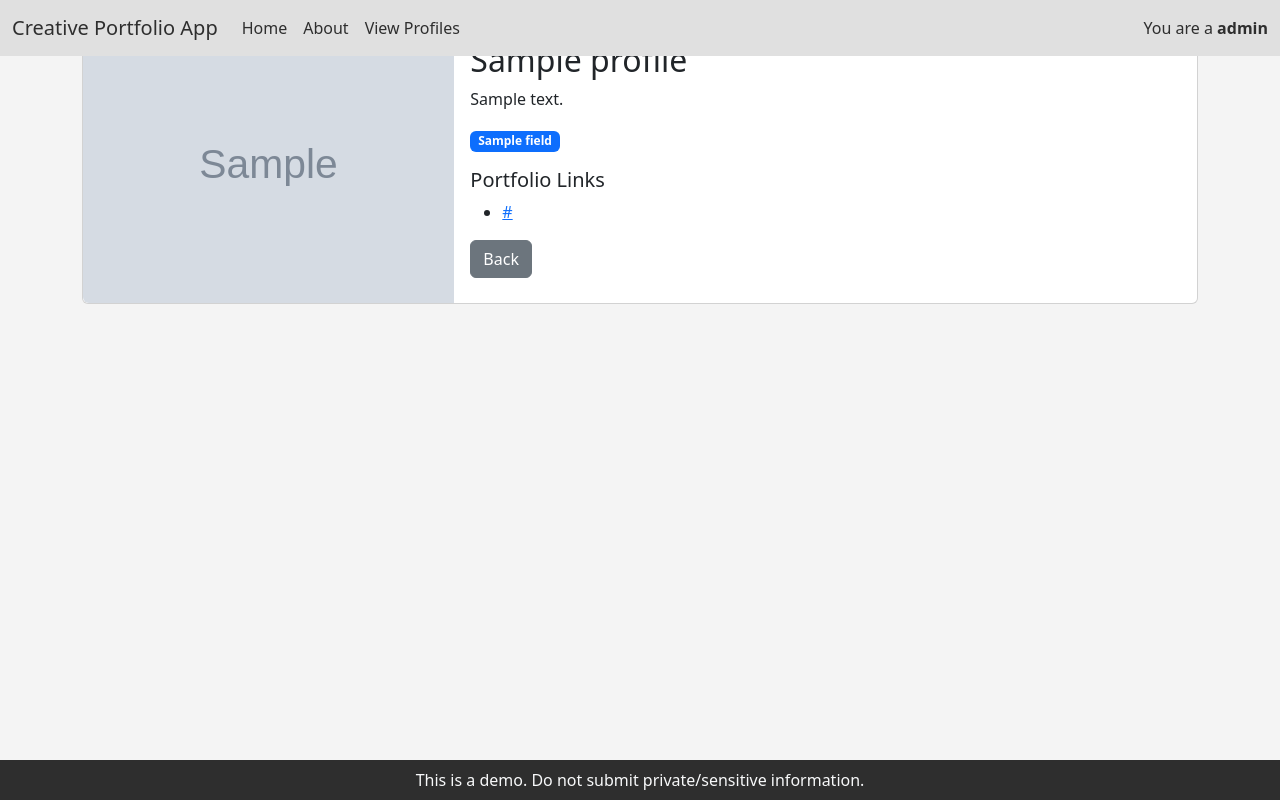
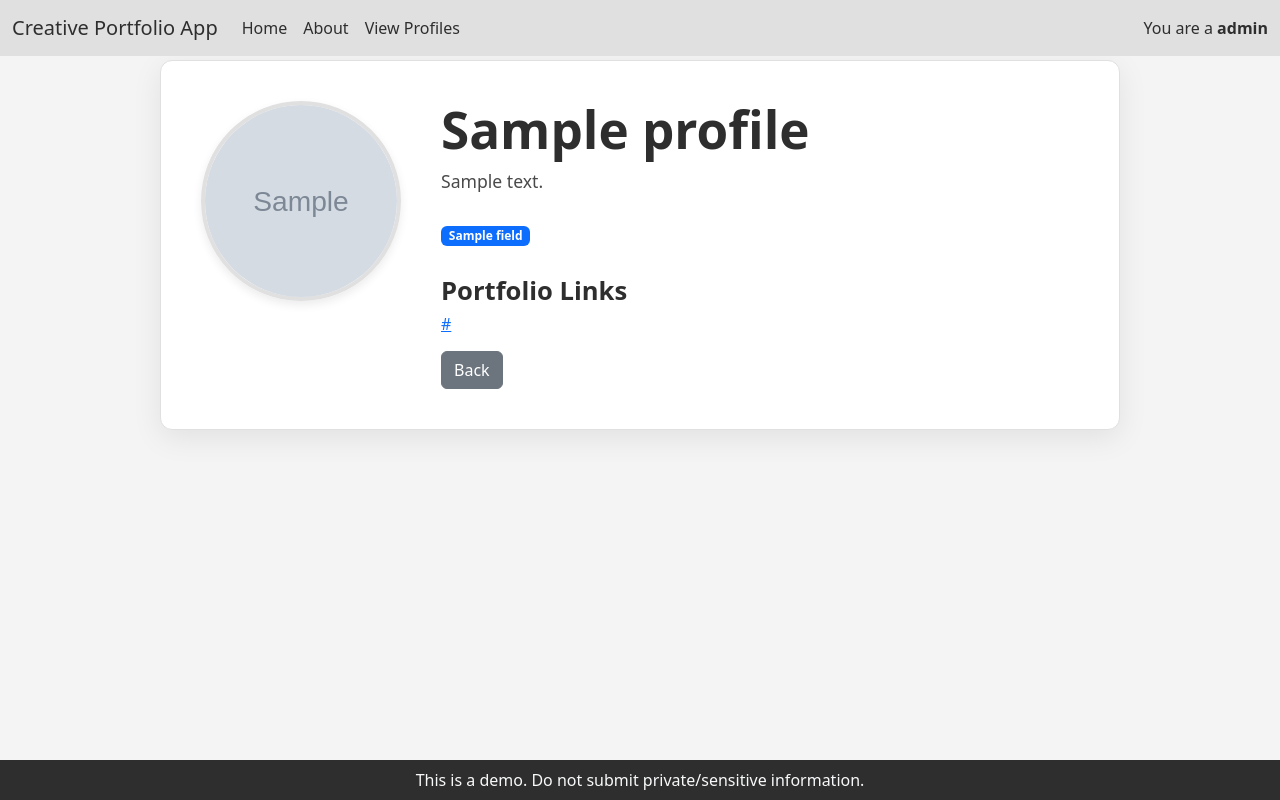
Before and after one commit to KeevinChang/concept-mini-assessment, a Django app: template templates/profiles/profile_detail.html in a window 1280 px wide. Run offline with Django 3.2, Linux system fonts and the light colour scheme; the template is opened without the code that fills it: most values are stand-ins (such as "Sample title", 1, 10 or a date in 2020); grey boxes marked "Sample" are stand-in pictures.

Commit message:
improve the look of profile detail

```diff
--- a/templates/profiles/profile_detail.html
+++ b/templates/profiles/profile_detail.html
@@ -1,6 +1,79 @@
 {% extends 'base.html' %}
 
 {% block title %}{{ profile.name }}{% endblock %}
+
+{% block style %}
+.profile-detail-container {
+    max-width: 1000px;
+    margin: 60px auto;
+    padding: 0 20px 40px;
+    color: #2E2E2E;
+}
+
+.profile-card {
+    background-color: #FFFFFF;
+    border: 1px solid #E0E0E0;
+    border-radius: 12px;
+    box-shadow: 0 8px 30px rgba(0, 0, 0, 0.08);
+    padding: 40px;
+    display: flex;
+    flex-wrap: wrap;
+    align-items: flex-start;
+}
+
+.profile-image-col {
+    flex: 0 0 auto;
+    margin-right: 40px;
+    text-align: center;
+}
+
+.profile-image {
+    width: 200px;
+    height: 200px;
+    border-radius: 50%;
+    object-fit: cover;
+    border: 4px solid #E0E0E0;
+    box-shadow: 0 4px 10px rgba(0, 0, 0, 0.08);
+}
+
+.profile-info-col {
+    flex-grow: 1;
+    min-width: 300px;
+}
+
+.portfolio-links-section {
+    margin-top: 30px;
+}
+
+.portfolio-links-section h3 {
+    font-size: 1.6em;
+    font-weight: 600;
+    color: #2E2E2E;
+    margin-bottom: 5px;
+    position: relative;
+}
+
+.portfolio-link-item {
+    margin-bottom: 10px;
+    padding-bottom: 5px;
+}
+
+.profile-name {
+    font-size: 3.2em;
+    font-weight: 700;
+    color: #2E2E2E;
+    margin-bottom: 10px;
+    line-height: 1.1;
+}
+
+.profile-bio {
+    font-size: 1.1em;
+    line-height: 1.7;
+    color: #4A4A4A;
+    margin-bottom: 25px;
+    word-wrap: break-word;
+}
+{% endblock %}
 
 {% block navbar_links %}
 {% if role == 'Creator' %}
@@ -11,29 +84,27 @@
 {% endblock %}
 
 {% block content %}
-<div class="container mt-4 mb-5">
-    <div class="card mb-3">
-        <div class="row g-0">
-            <div class="col-md-4">
-                <img src="{{ profile.profile_picture.url }}" class="img-fluid rounded-start" alt="{{ profile.name }}">
+<div class="container profile-detail-container">
+    <div class="profile-card">
+        <div class="profile-image-col">
+            <img src="{{ profile.profile_picture.url }}" class="profile-image" alt="{{ profile.name }}">
         </div>
-            <div class="col-md-8">
-                <div class="card-body">
-                    <h2 class="card-title">{{ profile.name }}</h2>
-                    <p class="card-text">{{ profile.bio|truncatechars:1000 }}</p>
+        <div class="profile-info-col">
+            <h2 class="profile-name">{{ profile.name }}</h2>
+            <p class="profile-bio">{{ profile.bio|truncatechars:1000 }}</p>
             <p>
                 {% for field in profile.creative_fields.all %}
                     <span class="badge bg-primary">{{ field.name }}</span>
                 {% endfor %}
             </p>
-                    <h5>Portfolio Links</h5>
-                    <ul>
+            <div class="portfolio-links-section">
+                <h3>Portfolio Links</h3>
                 {% for link in portfolio_links %}
-                            <li><a href="{{ link.link }}" target="_blank">{{ link.link }}</a></li>
+                    <div class="portfolio-link-item"><a href="{{ link.link }}" target="_blank">{{ link.link }}</a></div>
                 {% empty %}
                     <li>No links provided.</li>
                 {% endfor %}
-                    </ul>
+            </div>
             {% if role == 'Creator' %}
             <a href="{% url 'profiles:profile-edit' profile.name %}" class="btn btn-outline-secondary">Edit Profile</a>
             <button type="button" class="btn btn-danger" data-bs-toggle="modal" data-bs-target="#deleteProfileModal">
@@ -41,8 +112,6 @@
             </button>
             {% endif %}
             <a href="{% url 'profiles:profile-list' %}" class="btn btn-secondary">Back</a>
-                </div>
-            </div>
         </div>
     </div>
 </div>
```
Lines whose indentation alone changed are shown as unchanged.
